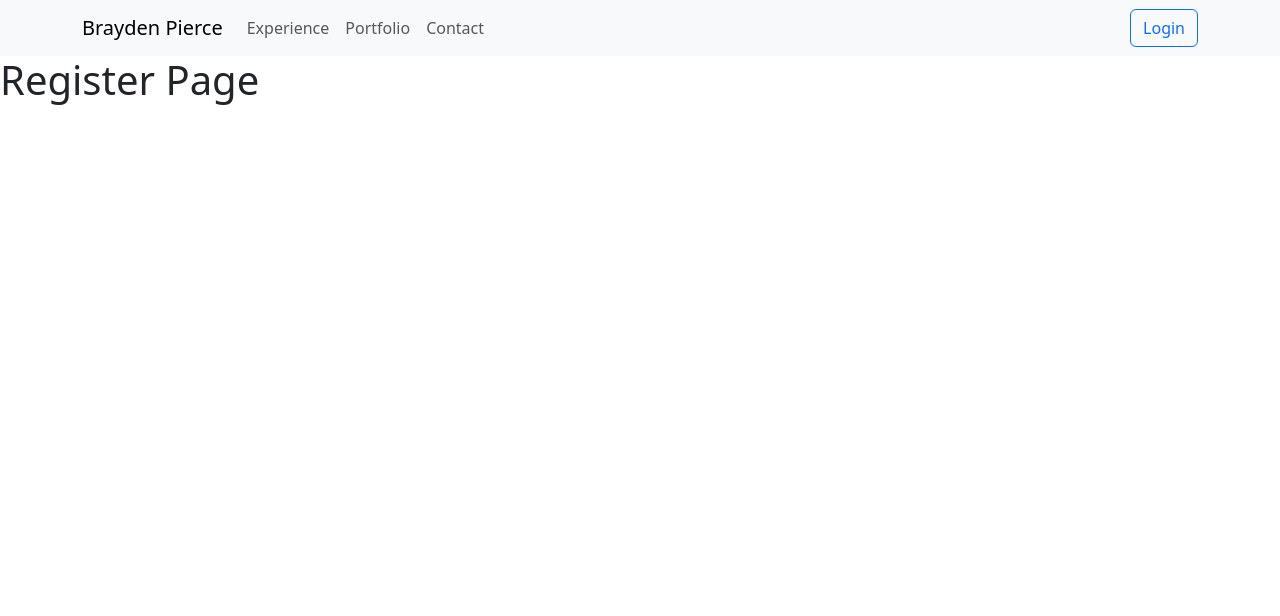
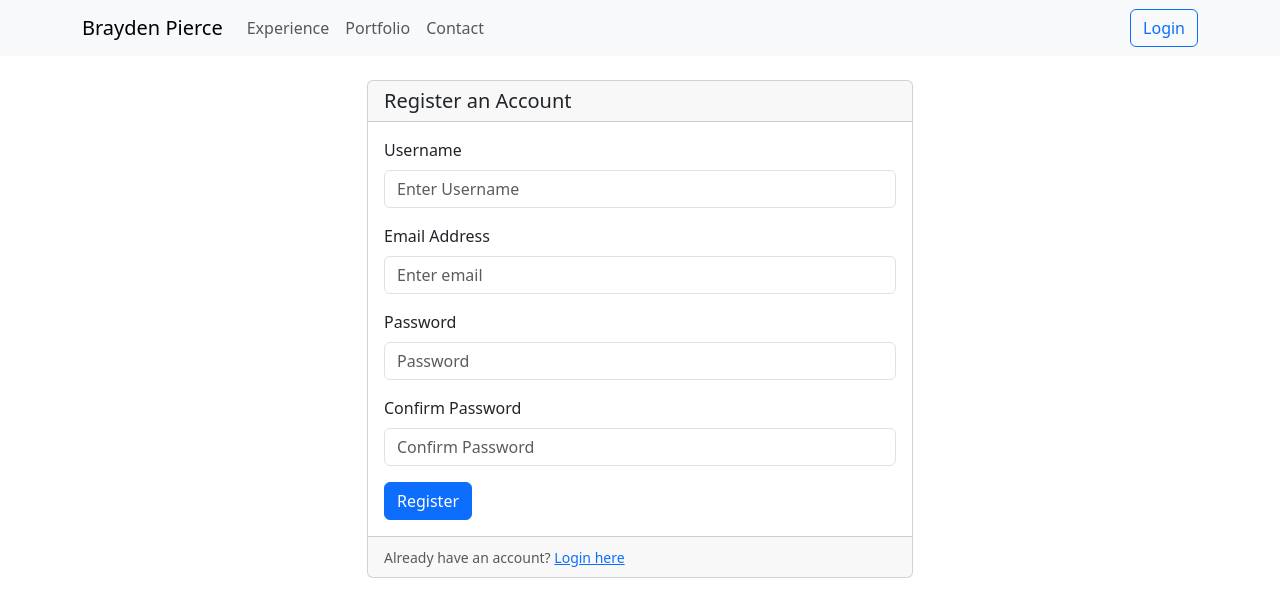
Before and after one commit to BraydenPierce/My-Portfolio-Webpage, a React (Create React App) app in the folder frontend/: page /register in a window 1280 px wide. Shown: the top 616 px of the page. Built offline with nearby package versions, Linux system fonts and the light colour scheme.

Commit message:
Register and login pages using layout using cards

```diff
--- a/frontend/src/pages/login.jsx
+++ b/frontend/src/pages/login.jsx
@@ -1,25 +1,55 @@
-import Button from "react-bootstrap/Button";
-import Form from "react-bootstrap/Form";
+import { Form, Button, Container, Row, Col, Card } from "react-bootstrap";
 
 const Login = () => {
+  const handleSubmit = (event) => {
+    event.preventDefault();
+    // TODO: Handle login logic here
+    console.log("Form submitted");
+  };
+
   return (
-    <Form className="p-5">
+    <Container className="mt-4">
+      <Row className="justify-content-md-center">
+        <Col xs={12} md={6}>
+          <Card>
+            <Card.Header as="h5">Sign In</Card.Header>
+            <Card.Body>
+              <Form onSubmit={handleSubmit}>
                 <Form.Group className="mb-3" controlId="formBasicUsername">
                   <Form.Label>Username</Form.Label>
-        <Form.Control type="text" placeholder="Enter Username" />
+                  <Form.Control
+                    type="text"
+                    placeholder="Enter Username"
+                    required
+                  />
                   <Form.Text className="text-muted">
-          Enter your username to login
+                    Enter username or email to login
                   </Form.Text>
                 </Form.Group>
 
                 <Form.Group className="mb-3" controlId="formBasicPassword">
                   <Form.Label>Password</Form.Label>
-        <Form.Control type="password" placeholder="Password" />
+                  <Form.Control
+                    type="password"
+                    placeholder="Password"
+                    required
+                  />
                 </Form.Group>
+
                 <Button variant="primary" type="submit">
                   Submit
                 </Button>
               </Form>
+            </Card.Body>
+            <Card.Footer>
+              <small className="text-muted">
+                Don't have an account? <a href="/register">Create one!</a>
+              </small>
+            </Card.Footer>
+          </Card>
+        </Col>
+      </Row>
+    </Container>
   );
 };
 
--- a/frontend/src/pages/register.jsx
+++ b/frontend/src/pages/register.jsx
@@ -1,5 +1,99 @@
+import { useState } from "react";
+import { Form, Button, Container, Row, Col, Card } from "react-bootstrap";
+
 const Register = () => {
-  return <h1>Register Page</h1>;
+  const [formData, setFormData] = useState({
+    username: "",
+    email: "",
+    password: "",
+    confirmPassword: "",
+  });
+
+  const handleChange = (e) => {
+    setFormData({ ...formData, [e.target.name]: e.target.value });
+  };
+
+  const handleSubmit = (event) => {
+    event.preventDefault();
+    // TODO: Handle registration logic here
+    console.log("Registration Data:", formData);
+    alert("Registration submitted!");
+  };
+
+  return (
+    <Container className="mt-4">
+      <Row className="justify-content-md-center">
+        <Col md={6}>
+          <Card>
+            <Card.Header as="h5">Register an Account</Card.Header>
+            <Card.Body>
+              <Form onSubmit={handleSubmit}>
+                <Form.Group className="mb-3" controlId="formGridUserName">
+                  <Form.Label>Username</Form.Label>
+                  <Form.Control
+                    type="text"
+                    name="userName"
+                    value={formData.username}
+                    onChange={handleChange}
+                    placeholder="Enter Username"
+                    required
+                  />
+                </Form.Group>
+
+                <Form.Group className="mb-3" controlId="formGridEmail">
+                  <Form.Label>Email Address</Form.Label>
+                  <Form.Control
+                    type="email"
+                    name="email"
+                    value={formData.email}
+                    onChange={handleChange}
+                    placeholder="Enter email"
+                    required
+                  />
+                </Form.Group>
+
+                <Form.Group className="mb-3" controlId="formGridPassword">
+                  <Form.Label>Password</Form.Label>
+                  <Form.Control
+                    type="password"
+                    name="password"
+                    value={formData.password}
+                    onChange={handleChange}
+                    placeholder="Password"
+                    required
+                  />
+                </Form.Group>
+
+                <Form.Group
+                  className="mb-3"
+                  controlId="formGridConfirmPassword"
+                >
+                  <Form.Label>Confirm Password</Form.Label>
+                  <Form.Control
+                    type="password"
+                    name="confirmPassword"
+                    value={formData.confirmPassword}
+                    onChange={handleChange}
+                    placeholder="Confirm Password"
+                    required
+                  />
+                </Form.Group>
+
+                <Button variant="primary" type="submit">
+                  Register
+                </Button>
+              </Form>
+            </Card.Body>
+            <Card.Footer>
+              <small className="text-muted">
+                Already have an account? <a href="/login">Login here</a>
+              </small>
+            </Card.Footer>
+          </Card>
+        </Col>
+      </Row>
+    </Container>
+  );
 };
 
 export default Register;
```
Lines whose indentation alone changed are shown as unchanged.
